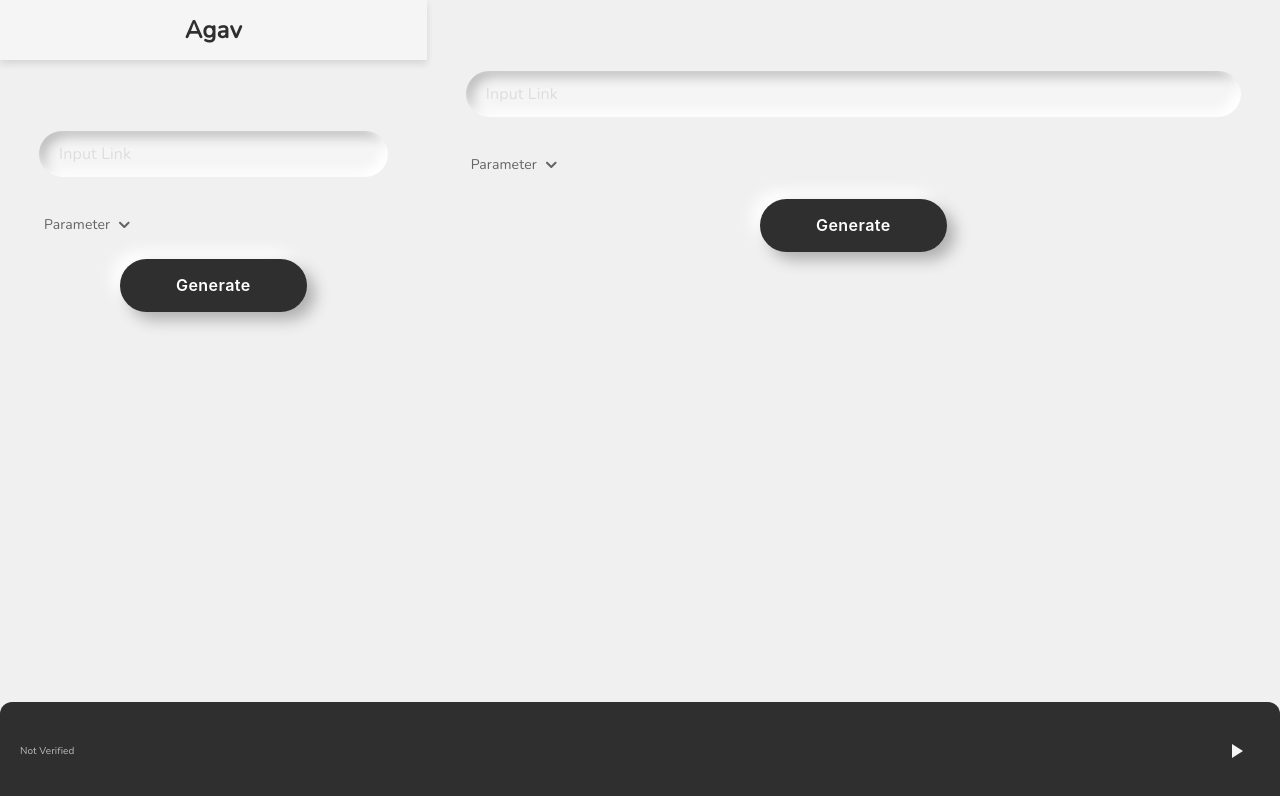
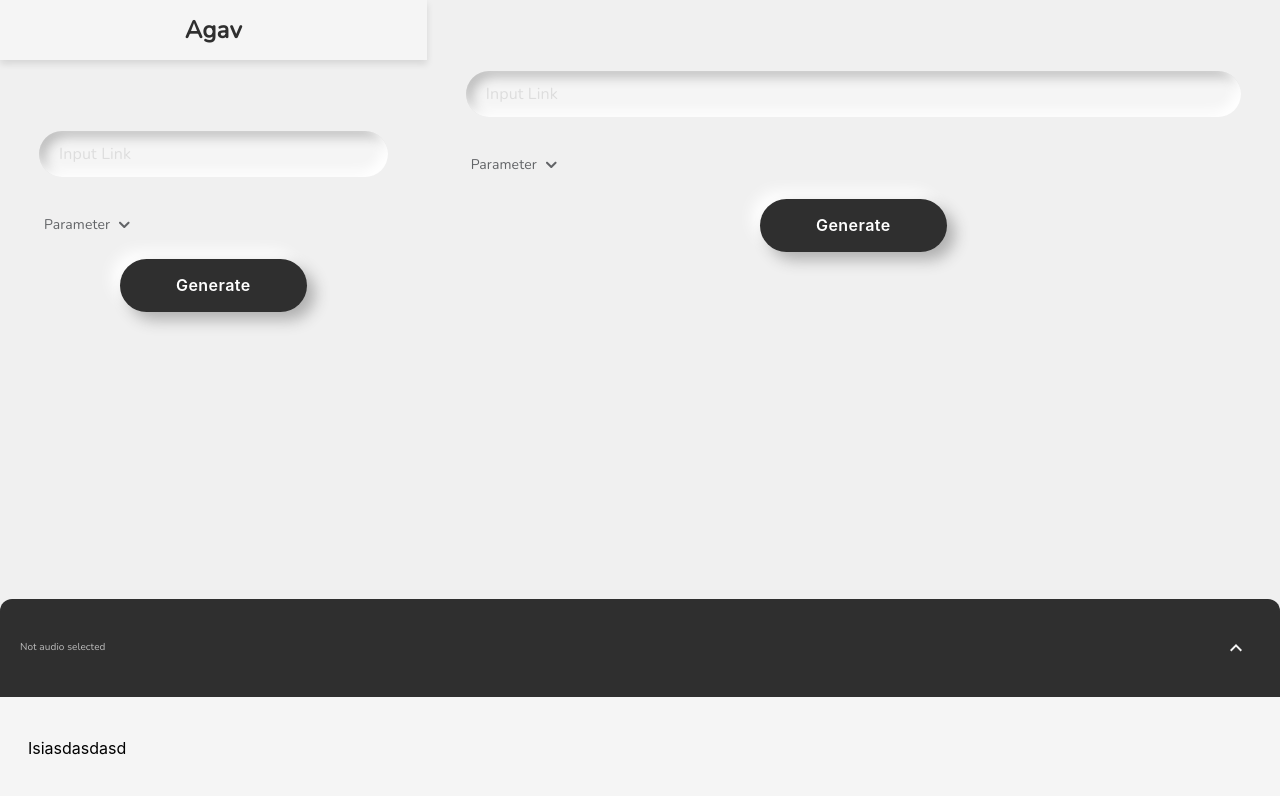
Before and after one commit to CandraJengger/agav, a React (Create React App) app: page / in a window 1280 px wide. Shown: the top 796 px of the page. Built offline with nearby package versions, Linux system fonts and the light colour scheme.

Commit message:
Update Audio styles

```diff
--- a/src/App.js
+++ b/src/App.js
@@ -100,15 +100,11 @@ function App() {
             />
           )}
 
-          {/* <AudioPlayer /> */}
+          <AudioPlayer audio={currentAudio} />
         </Grid>
       </Grid>
       {/* Belum onPause */}
-      <MiniAudio
-        audio={currentAudio}
-        playAudio={handleAudioPlay}
-        style={{ position: 'fixed', right: 0, bottom: 0, left: 0 }}
-      />
+      {/* <MiniAudio audio={currentAudio} playAudio={handleAudioPlay} fixed /> */}
     </AppLayout>
   );
 }
--- a/src/components/moleculs/MiniAudio/index.js
+++ b/src/components/moleculs/MiniAudio/index.js
@@ -10,19 +10,39 @@ import IconButton from '@material-ui/core/IconButton';
 
 const useStyles = makeStyles(styles);
 
-const MiniAudio = ({ audio, play, onClick, customIcon, icon, style }) => {
+const MiniAudio = ({
+  audio,
+  play,
+  onClick,
+  customIcon,
+  icon,
+  style,
+  fixed,
+}) => {
   const classes = useStyles();
 
   React.useEffect(() => {
     console.log('mini audio', audio?.title);
   }, [audio]);
 
+  const getFixed = () => {
+    if (fixed) {
+      return 'fixed';
+    }
+
+    return 'relative';
+  };
+
   return (
-    <Box className={classes.wrapper} style={style}>
+    <Box className={classes.wrapper} style={(style, { position: getFixed() })}>
       <Box>
         <Typography className={classes.title}>{audio?.title}</Typography>
         <Typography className={classes.subTitle}>
-          {audio?.isVerified ? 'Verified' : 'Not Verified'}
+          {audio
+            ? audio?.isVerified
+              ? 'Verified'
+              : 'Not Verified'
+            : 'Not audio selected'}
         </Typography>
       </Box>
 
--- a/src/components/moleculs/MiniAudio/styles.js
+++ b/src/components/moleculs/MiniAudio/styles.js
@@ -3,6 +3,9 @@ import colors from '../../../assets/theme/colors';
 
 const styles = () => ({
   wrapper: {
+    right: 0,
+    bottom: 0,
+    left: 0,
     width: '100%',
     display: 'flex',
     justifyContent: 'space-between',
--- a/src/components/organisms/AudioPlayer/index.js
+++ b/src/components/organisms/AudioPlayer/index.js
@@ -9,16 +9,17 @@ import colors from '../../../assets/theme/colors';
 
 const useStyles = makeStyles(styles);
 
-const AudioPlayer = () => {
+const AudioPlayer = ({ audio }) => {
   const classes = useStyles();
 
   return (
     <Box className={classes.container}>
       <MiniAudio
+        audio={audio}
         customIcon
         icon={<ExpandLessIcon style={{ color: colors.secondary }} />}
       />
-      <Box className={classes.audioSection}>Isi</Box>
+      <Box className={classes.audioSection}>Isiasdasdasd</Box>
     </Box>
   );
 };
--- a/src/components/organisms/AudioPlayer/styles.js
+++ b/src/components/organisms/AudioPlayer/styles.js
@@ -3,7 +3,7 @@ import colors from '../../../assets/theme/colors';
 
 const styles = () => ({
   container: {
-    position: 'absolute',
+    position: 'fixed',
     right: 0,
     bottom: 0,
     left: 0,
```
